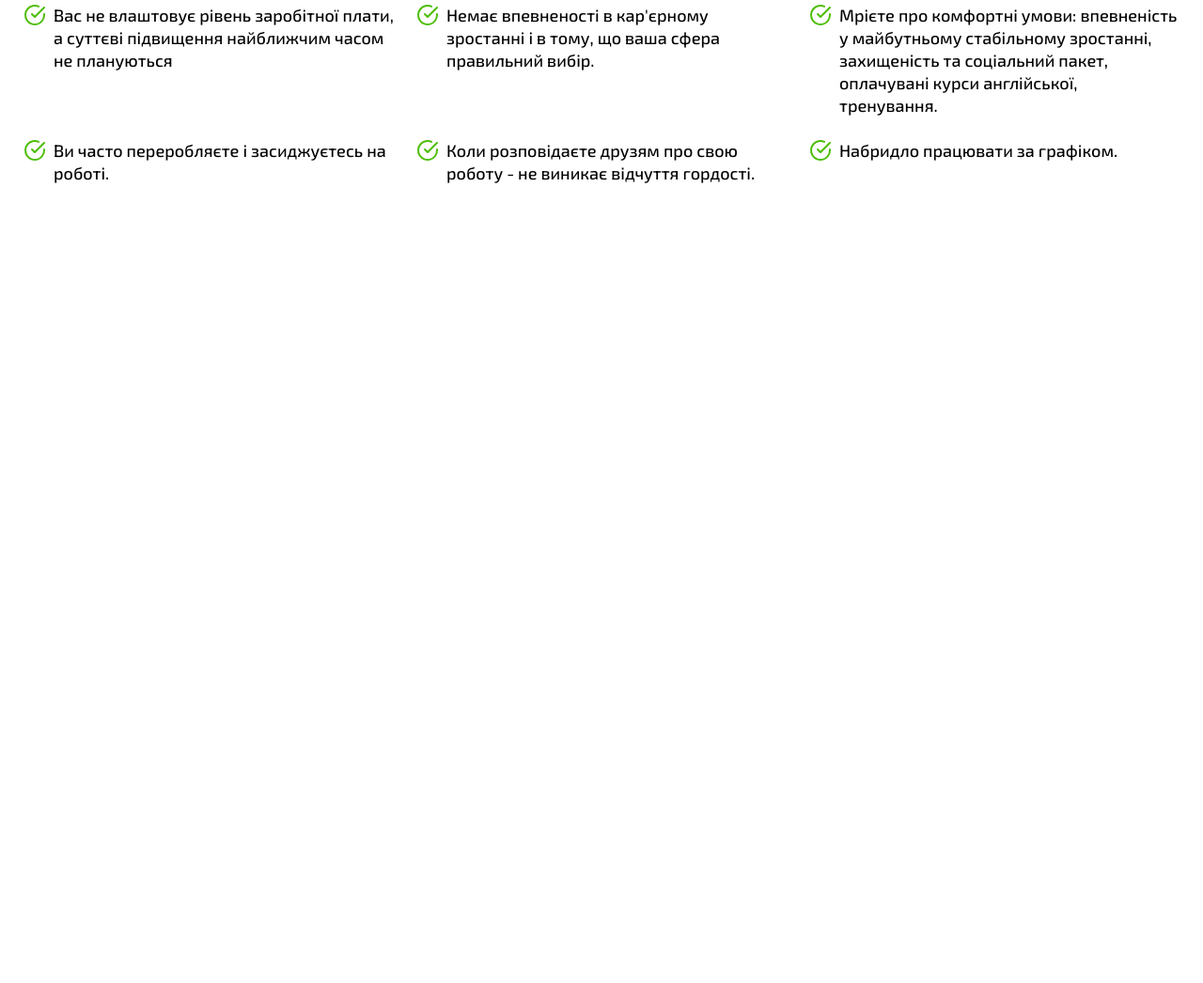
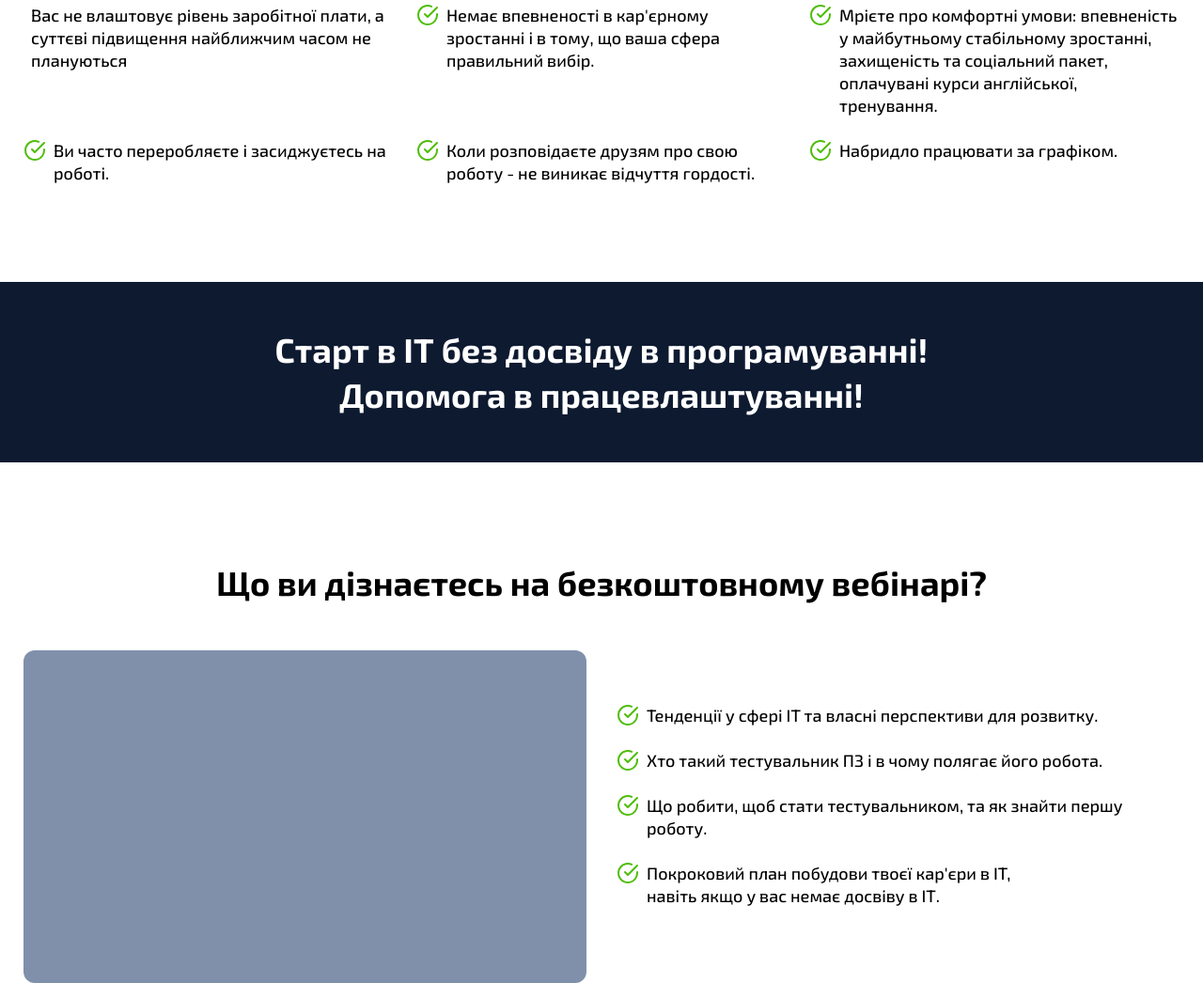
Before and after one commit to RomanKoriachko/Skillup_testing, a plain HTML site: page index.html in a window 1280 px wide. Shown: the part 2237-3283 px from the top of the page at 94% size. Before the commit the page ends 2537 px from the top, so only its background shows below. Drawn offline with Linux system fonts and the light colour scheme.

Commit message:
add video section

```diff
--- a/index.html
+++ b/index.html
@@ -124,24 +124,57 @@
                         <div class="how-to-know-text">Вас не влаштовує рівень заробітної плати, а суттєві підвищення найближчим часом не плануються</div>
                     </div>
                     <div class="row how-to-know-item">
-                        <div class="how-to-know-check-img"></div>
+                        <div class="check-img"></div>
                         <div class="how-to-know-text">Немає впевненості в кар'єрному зростанні і в тому, що ваша сфера правильний вибір.</div>
                     </div>
                     <div class="row how-to-know-item">
-                        <div class="how-to-know-check-img"></div>
+                        <div class="check-img"></div>
                         <div class="how-to-know-text">Мрієте про комфортні умови: впевненість у майбутньому стабільному зростанні, захищеність та соціальний пакет, оплачувані курси англійської, тренування.</div>
                     </div>
                     <div class="row how-to-know-item">
-                        <div class="how-to-know-check-img"></div>
+                        <div class="check-img"></div>
                         <div class="how-to-know-text">Ви часто переробляєте і засиджуєтесь на роботі.</div>
                     </div>
                     <div class="row how-to-know-item">
-                        <div class="how-to-know-check-img"></div>
+                        <div class="check-img"></div>
                         <div class="how-to-know-text">Коли розповідаєте друзям про свою роботу - не виникає відчуття гордості.</div>
                     </div>
                     <div class="row how-to-know-item">
-                        <div class="how-to-know-check-img"></div>
+                        <div class="check-img"></div>
                         <div class="how-to-know-text">Набридло працювати за графіком.</div>
+                    </div>
+                </div>
+            </div>
+        </section>
+        <section class="start-in-it">
+            <div class="container">
+                <p>Старт в ІТ без досвіду в програмуванні!</p>
+                <p>Допомога в працевлаштуванні!</p>
+            </div>
+        </section>
+        <section class="video-section">
+            <div class="container">
+                <p class="video-section-header h2-header">Що ви дізнаєтесь на безкоштовному вебінарі?</p>
+                <div class="row video-section-wrapper">
+                    <div class="video">
+                    </div>
+                    <div class="video-section-text">
+                        <div class="row video-section-item">
+                            <div class="check-img"></div>
+                            <div>Тенденції у сфері IT та власні перспективи для розвитку.</div>
+                        </div>
+                        <div class="row video-section-item">
+                            <div class="check-img"></div>
+                            <div>Хто такий тестувальник ПЗ і в чому полягає його робота.</div>
+                        </div>
+                        <div class="row video-section-item">
+                            <div class="check-img"></div>
+                            <div>Що робити, щоб стати тестувальником, та як знайти першу роботу. </div>
+                        </div>
+                        <div class="row video-section-item">
+                            <div class="check-img"></div>
+                            <div>Покроковий план побудови твоєї кар'єри в IT, <br> навіть якщо у вас немає досвіву в ІТ.</div>
+                        </div>
                     </div>
                 </div>
             </div>
--- a/style.scss
+++ b/style.scss
@@ -30,6 +30,7 @@
         @include fonts.h2();
         margin-top: 104px;
         margin-bottom: 48px;
+        text-align: center;
     }
     .introduce-section {
         background: #0D1A30;
@@ -177,13 +178,42 @@
             gap: 24px;
             .how-to-know-item {
                 gap: 8px;
-                .how-to-know-check-img {
-                    min-width: 24px;
-                    height: 24px;
-                    background-image: url(images/check-circle.svg);
-                }
                 .how-to-know-text {
                     @include fonts.t2();
+                }
+            }
+        }
+    }
+    .check-img {
+        min-width: 24px;
+        height: 24px;
+        background-image: url(images/check-circle.svg);
+    }
+    .start-in-it {
+        background: #0D1A30;
+        color: #ffffff;
+        text-align: center;
+        @include fonts.h2();
+        padding: 48px 0px;
+    }
+    .video-section {
+        .video {
+            width: 50%;
+            height: 354px;
+            background: #8090AB;
+            border-radius: 12px;
+        }
+        .video-section-wrapper {
+            align-items: center;
+            justify-content: center;
+            gap: 32px;
+            .video-section-text {
+                width: 50%;
+                justify-self: center;
+                .video-section-item {
+                    gap: 8px;
+                    @include fonts.t2();
+                    margin-bottom: 24px;
                 }
             }
         }
@@ -284,6 +314,18 @@
                 grid-template-columns: 1fr;
             }
         }
+        .video-section {
+            .video-section-wrapper {
+                flex-direction: column;
+                gap: 24px;
+                .video {
+                    width: 100%;
+                }
+                .video-section-text {
+                    width: 100%;
+                }
+            }
+        }
     }
 }
 
@@ -344,5 +386,8 @@
                 }
             }
         }
+        .start-in-it {
+            @include fonts.p2();
+        }
     }
 }
```
Also changed, not shown: style.css.
